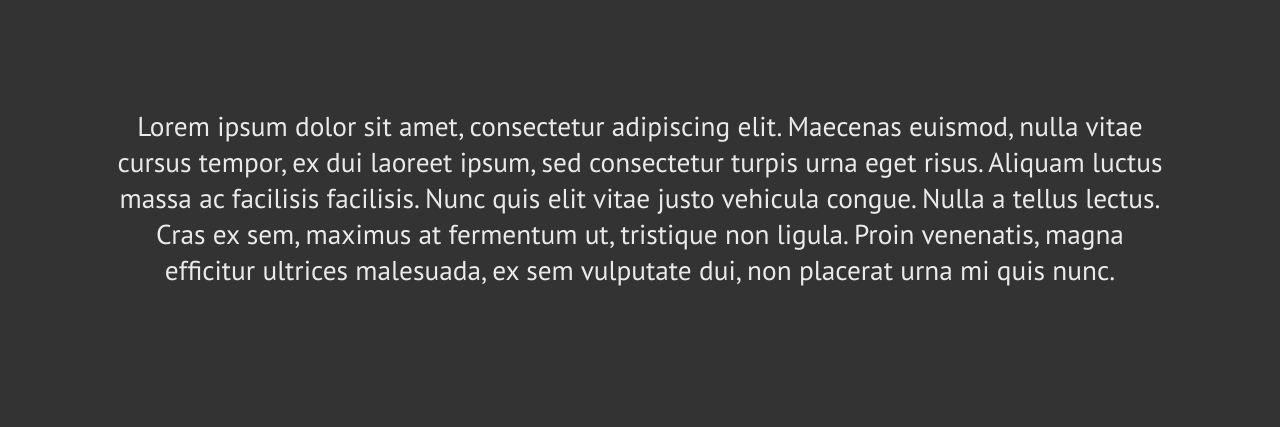
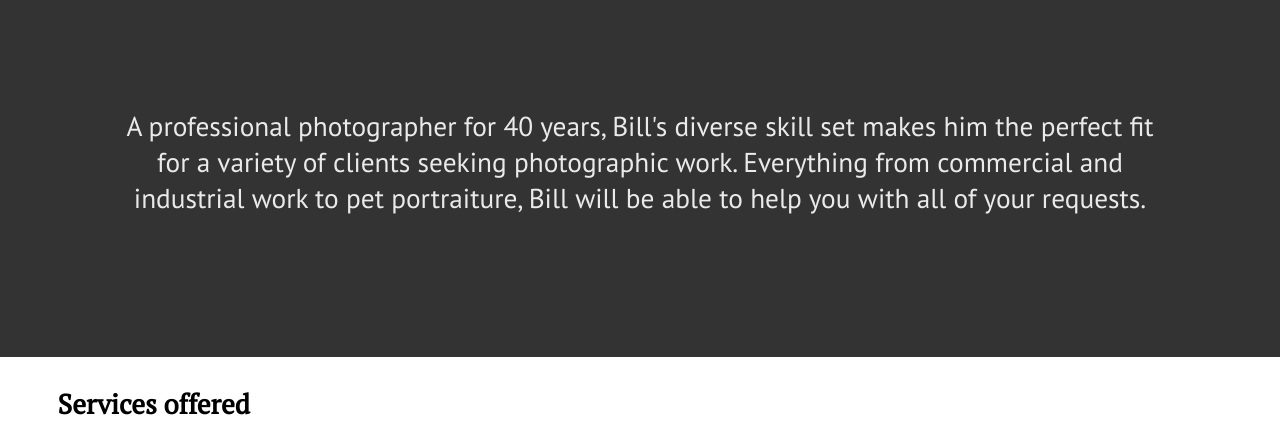
Before and after one commit to kent-photgraphy/kent-photography-website, a Jekyll site: the page built from index.html, in a window 1280 px wide and 900 px high, scrolled down 836 px, cut to the strip 152-579 px from the top of the window. Built offline with Jekyll 4.4.1, drawn with Linux system fonts in a browser that asks for light colours.

Commit message:
Update Pages “home”

```diff
--- a/_data/home.yml
+++ b/_data/home.yml
@@ -6,9 +6,7 @@ text: >-
   offers diverse services from fine art photography to photo restoration
   services.
 body: >-
-  Lorem ipsum dolor sit amet, consectetur adipiscing elit. Maecenas euismod,
-  nulla vitae cursus tempor, ex dui laoreet ipsum, sed consectetur turpis urna
-  eget risus. Aliquam luctus massa ac facilisis facilisis. Nunc quis elit vitae
-  justo vehicula congue. Nulla a tellus lectus. Cras ex sem, maximus at
-  fermentum ut, tristique non ligula. Proin venenatis, magna efficitur ultrices
-  malesuada, ex sem vulputate dui, non placerat urna mi quis nunc.
+  A professional photographer for 40 years, Bill's diverse skill set makes him
+  the perfect fit for a variety of clients seeking photographic work. Everything
+  from commercial and industrial work to pet portraiture, Bill will be able to
+  help you with all of your requests.
```
